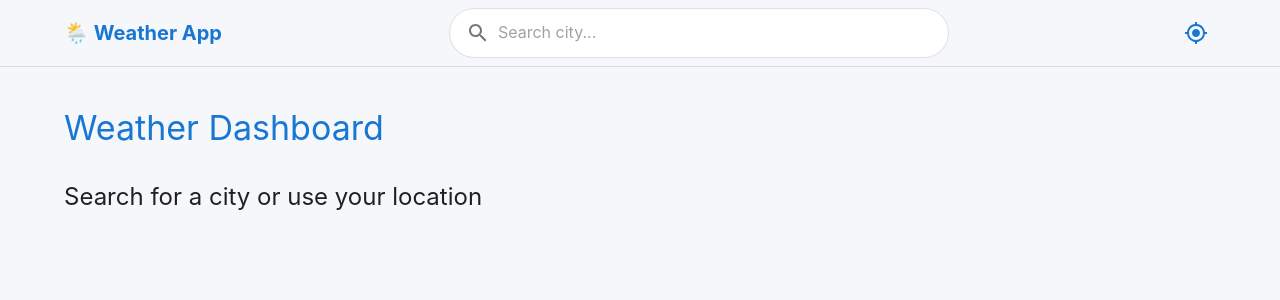
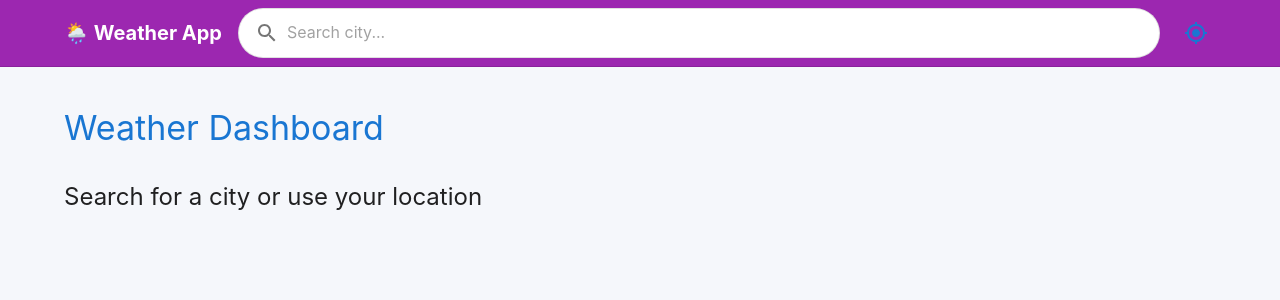
Before and after one commit to stephenmbelenga/weather-app, a Next.js app: page / in a window 1280 px wide. Shown: the top 300 px of the page. Built offline with nearby package versions, Linux system fonts and the light colour scheme.

Commit message:
Update Navbar and Location

```diff
--- a/src/components/Navbar/Navbar.jsx
+++ b/src/components/Navbar/Navbar.jsx
@@ -7,7 +7,7 @@ export default function Navbar({ onLocation }) {
   return (
     <AppBar
       position="sticky"
-      color="transparent"
+      color="secondary"
       elevation={0}
       sx={{
         background: "background.paper",
@@ -25,10 +25,11 @@ export default function Navbar({ onLocation }) {
         >
           <Typography
             variant="h6"
-            color="primary"
+            color=""
             sx={{
               fontWeight: 700,
               whiteSpace: "nowrap",
+              display: { xs: "none", sm: "inline" },
             }}
           >
             🌦️ Weather App
@@ -37,8 +38,9 @@ export default function Navbar({ onLocation }) {
           <Box
             sx={{
               flexGrow: 1,
-              maxWidth: 500,
               mx: "auto",
+              xs: { maxWidth: 800 },
+              lg: { maxWidth: 500 },
             }}
           >
             <SearchBar onLocation={onLocation} />
--- a/src/components/Weather/HourlyForecast.jsx
+++ b/src/components/Weather/HourlyForecast.jsx
@@ -19,7 +19,7 @@ export default function HourlyForecast({ weather }) {
     .filter((item) => {
       const hour = new Date(item.time).getHours();
 
-      return hour >= currentHour;
+      return hour > currentHour;
     })
     .slice(0, 12);
 
--- a/src/pages/index.js
+++ b/src/pages/index.js
@@ -67,7 +67,7 @@ export default function Home() {
       <Navbar onLocation={handleNewLocation} />
 
       <Container maxWidth="lg" sx={{ py: 5 }}>
-        <Stack spacing={4}>
+        <Stack spacing={4} alignItems="center">
           <Typography variant="h4" fontWeight={700} color="primary">
             Weather Dashboard
           </Typography>
@@ -102,7 +102,7 @@ export default function Home() {
           )}
 
           {!loading && !weather && (
-            <Stack alignItems="center" py={10}>
+            <Stack py={10} alignItems="center">
               <Typography variant="h5" color="text.secondary">
                 Search for a city or use your location
               </Typography>
--- /dev/null
+++ b/src/services/apiGetLocation.js
@@ -0,0 +1,8 @@
+export async function getLocation({ latitude, longitude }) {
+  const res = await fetch(
+    `https://api.bigdatacloud.net/data/reverse-geocode-client?latitude=${latitude}&longitude=${longitude}`,
+  );
+  if (!res.ok) throw Error("Failed getting location");
+  const data = await res.json();
+  return data;
+}
--- a/src/services/apiWeather.js
+++ b/src/services/apiWeather.js
@@ -1,3 +1,5 @@
+import { getLocation } from "./apiGetLocation";
+
 const BASE_URL = "https://api.open-meteo.com/v1/forecast";
 
 export async function getWeather(lat, lon) {
```
Also changed, not shown: src/components/UI/ErrorMessage.jsx (deleted).
